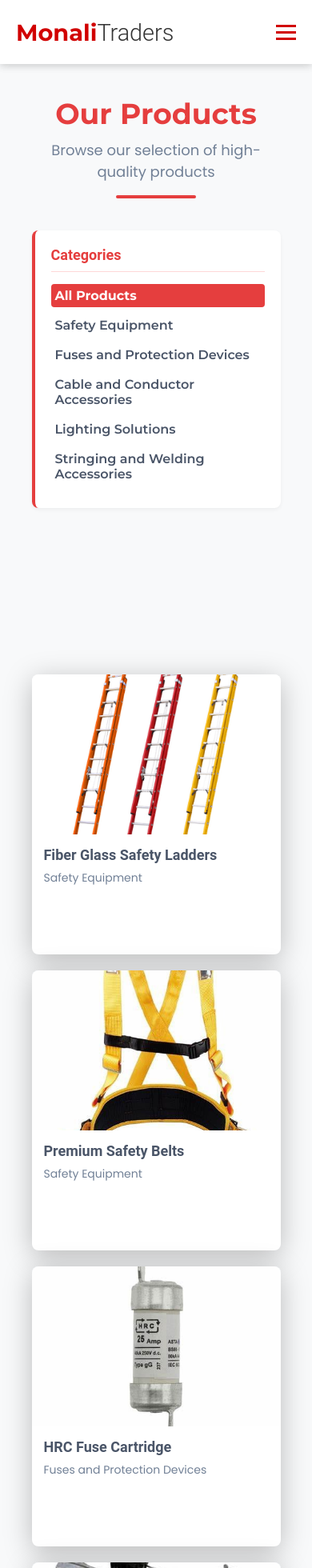
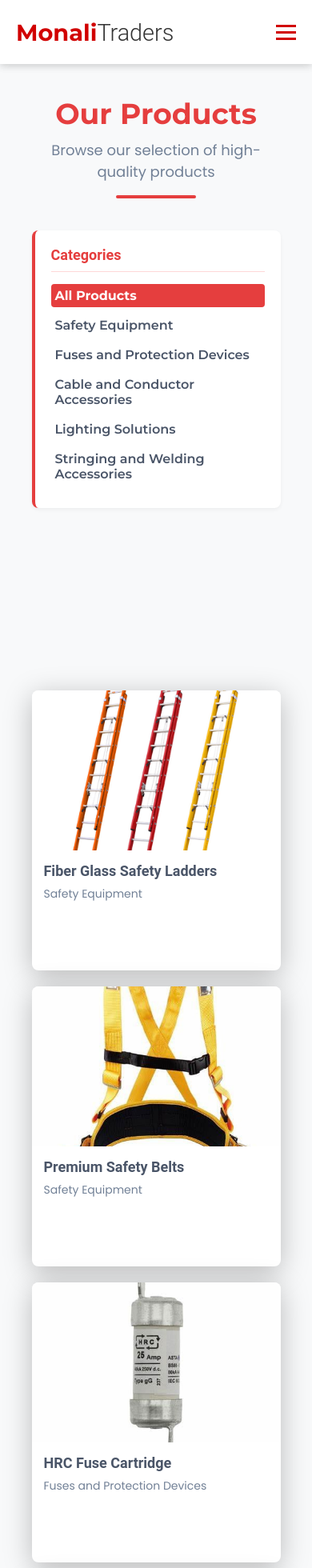
Before and after one commit to Thenu27/Monali-Traders-React-, a React (Vite) app: page /products in a window 390 px wide. Shown: the top 1960 px of the page at 80% size. Built offline with nearby package versions, Linux system fonts and the light colour scheme.

Commit message:
Navigation

```diff
--- a/src/page/ProductPage/ProductPage.css
+++ b/src/page/ProductPage/ProductPage.css
@@ -438,7 +438,7 @@ body {
     width: 95%;
   }
   .products-grid{
-    margin-top: -150px;
+    margin-top: -130px;
     margin-bottom: 20px;
   }
 }
```
